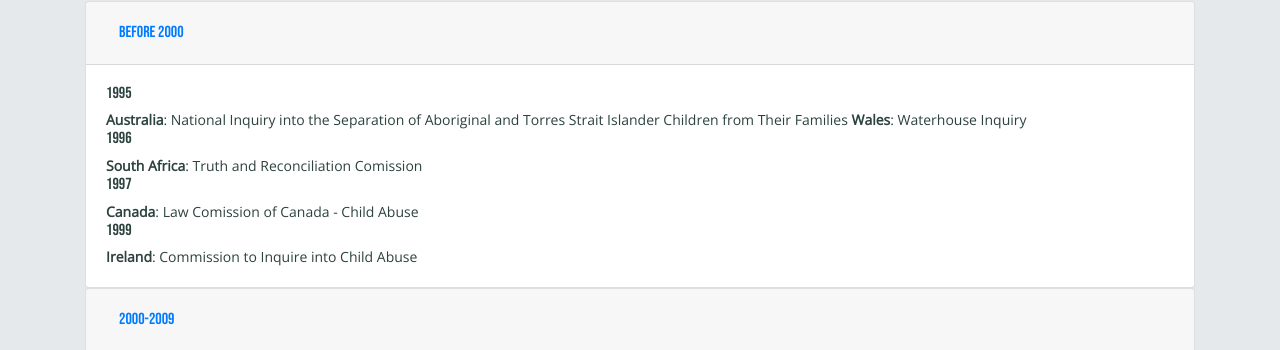
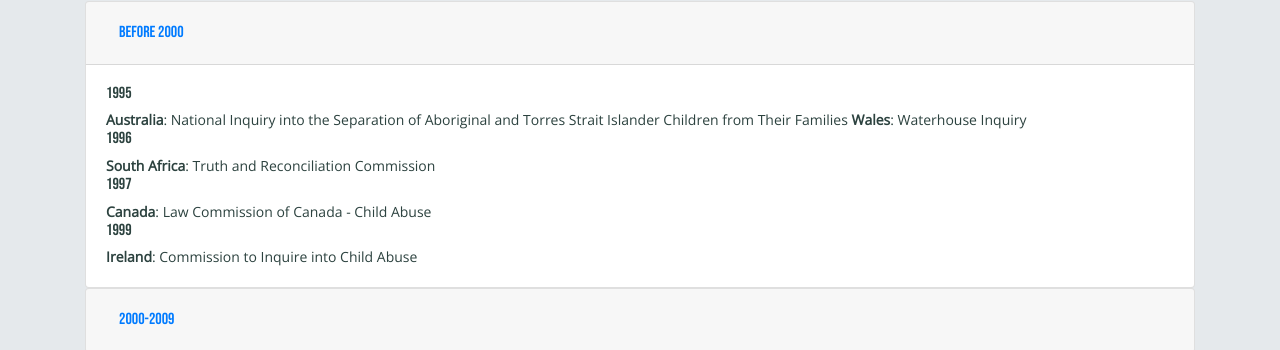
Before and after one commit to mxballin/recordkeeping-governance, a Jekyll site: the page built from pages/commissions.md, in a window 1280 px wide. Shown: the part 384-734 px from the top of the page. Built offline with Jekyll 4.4.1, drawn with Linux system fonts in a browser that asks for light colours; some web fonts are replaced; some of the changed lines change nothing that is shown.

Commit message:
Update commissions.md

```diff
--- a/pages/commissions.md
+++ b/pages/commissions.md
@@ -35,9 +35,9 @@
      <b>Australia</b>: National Inquiry into the Separation of Aboriginal and Torres Strait Islander Children from Their Families
      <b>Wales</b>: Waterhouse Inquiry
      <h6>1996</h6>
-     <b>South Africa</b>: Truth and Reconciliation Comission
+     <b>South Africa</b>: Truth and Reconciliation Commission
      <h6>1997</h6>
-     <b>Canada</b>: Law Comission of Canada - Child Abuse
+     <b>Canada</b>: Law Commission of Canada - Child Abuse
      <h6>1999</h6>
      <b>Ireland</b>: Commission to Inquire into Child Abuse
       </div>
@@ -53,7 +53,10 @@
     </div>
     <div id="collapseTwo" class="collapse" aria-labelledby="headingTwo" data-parent="#accordion">
       <div class="card-body">
-        Anim pariatur cliche reprehenderit, enim eiusmod high life accusamus terry richardson ad squid. 3 wolf moon officia aute, non cupidatat skateboard dolor brunch. Food truck quinoa nesciunt laborum eiusmod. Brunch 3 wolf moon tempor, sunt aliqua put a bird on it squid single-origin coffee nulla assumenda shoreditch et. Nihil anim keffiyeh helvetica, craft beer labore wes anderson cred nesciunt sapiente ea proident. Ad vegan excepteur butcher vice lomo. Leggings occaecat craft beer farm-to-table, raw denim aesthetic synth nesciunt you probably haven't heard of them accusamus labore sustainable VHS.
+       <h6>2001</h6>
+     <b>England</b>: Inquiry into the Death of Victoria Climbie
+     <h6>2008</h6>
+     <b>Canada</b>: Truth and Reconciliation Commission
       </div>
     </div>
   </div>
@@ -67,7 +70,25 @@
     </div>
     <div id="collapseThree" class="collapse" aria-labelledby="headingThree" data-parent="#accordion">
       <div class="card-body">
-        Anim pariatur cliche reprehenderit, enim eiusmod high life accusamus terry richardson ad squid. 3 wolf moon officia aute, non cupidatat skateboard dolor brunch. Food truck quinoa nesciunt laborum eiusmod. Brunch 3 wolf moon tempor, sunt aliqua put a bird on it squid single-origin coffee nulla assumenda shoreditch et. Nihil anim keffiyeh helvetica, craft beer labore wes anderson cred nesciunt sapiente ea proident. Ad vegan excepteur butcher vice lomo. Leggings occaecat craft beer farm-to-table, raw denim aesthetic synth nesciunt you probably haven't heard of them accusamus labore sustainable VHS.
+<h6>2011</h6>
+     <b>Australia - Victoria</b>: Protecting Victoria's Vulnerable Children Inquiry
+<h6>2013</h6>
+     <b>Australia</b>: Royal Commission into Institutional Responses to Child Sexual Abuse
+<h6>2014</h6>
+     <b>Australia - Victoria</b>: VAGO Residential Care Services for Children
+     <b>Australia - South Australia</b>: Child Protection Systems Royal Comission
+     <b>Northern Ireland</b>: Historical Institutional Abuse Inquiry
+<h6>2015</h6>
+     <b>England and Wales</b>: Independent Inquiry into Child Sexual Abuse
+     <b>Scotland</b>: Scottish Child Abuse Inquiry
+     <b>Ireland</b>: Commission of Investigation into Mother and Baby Homes and certain related matters
+<h6>2016</h6>
+ <b>Australia</b>: Royal Commission into the Protection and Detention of Children in the Northern Territory
+<h6>2018</h6>
+ <b>New Zealand</b>: Abuse in Care Royal Comission of Inquiry
+<h6>2019</h6>
+ <b>Australia - Victoria</b>: Royal Commission into Victoria's Mental Health System
+ <b>New Zealand</b>: Waitangi Tribunal Urgent Inquiry into Oranga Tamariki
       </div>
     </div>
   </div>
@@ -81,7 +102,11 @@
     </div>
     <div id="collapseThree" class="collapse" aria-labelledby="headingThree" data-parent="#accordion">
       <div class="card-body">
-        Anim pariatur cliche reprehenderit, enim eiusmod high life accusamus terry richardson ad squid. 3 wolf moon officia aute, non cupidatat skateboard dolor brunch. Food truck quinoa nesciunt laborum eiusmod. Brunch 3 wolf moon tempor, sunt aliqua put a bird on it squid single-origin coffee nulla assumenda shoreditch et. Nihil anim keffiyeh helvetica, craft beer labore wes anderson cred nesciunt sapiente ea proident. Ad vegan excepteur butcher vice lomo. Leggings occaecat craft beer farm-to-table, raw denim aesthetic synth nesciunt you probably haven't heard of them accusamus labore sustainable VHS.
+<h6>2016</h6>
+ <b>United States</b>: Federal Indian Boarding School Initiative
+<h6>2016</h6>
+ <b>Australia - Victoria</b>: Yoorook Justice Comission
+<b>New Zealand</b>Independent Review of the Children’s System Response to Abuse
       </div>
     </div>
   </div>
```
